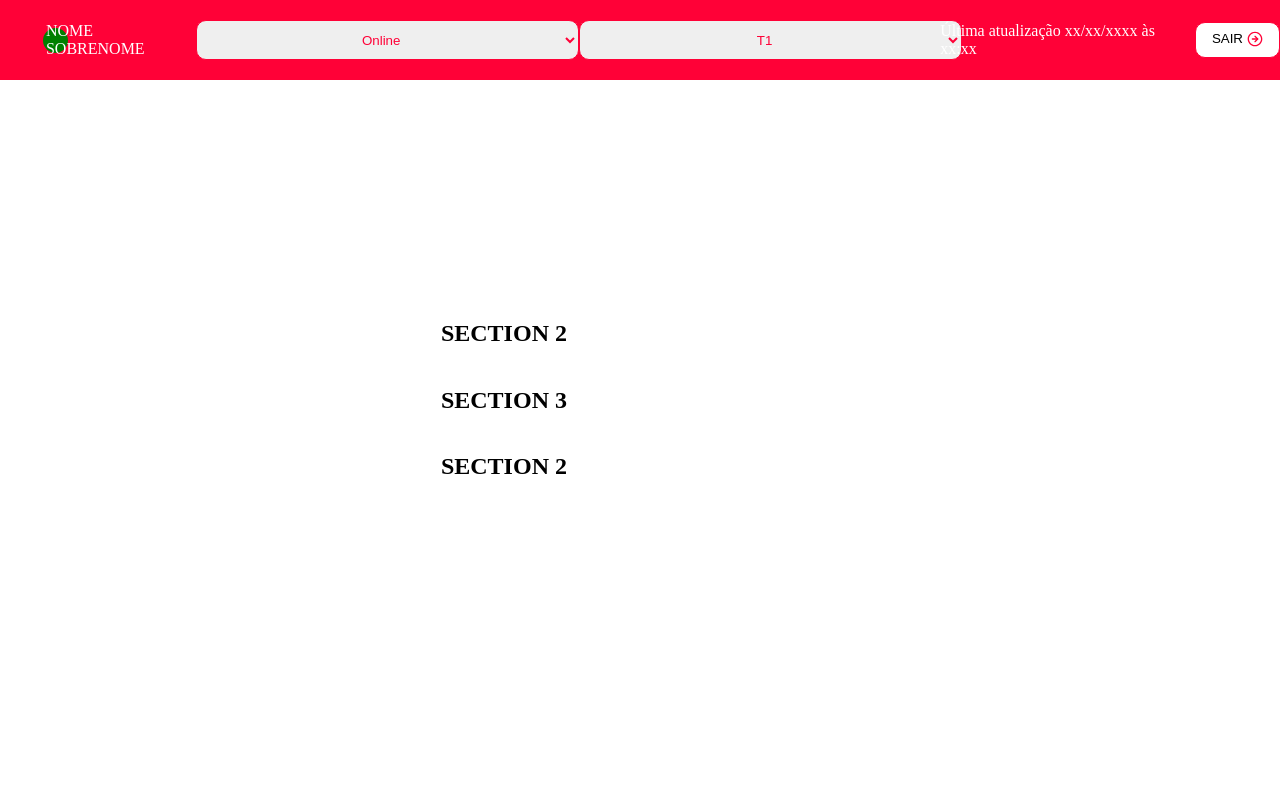
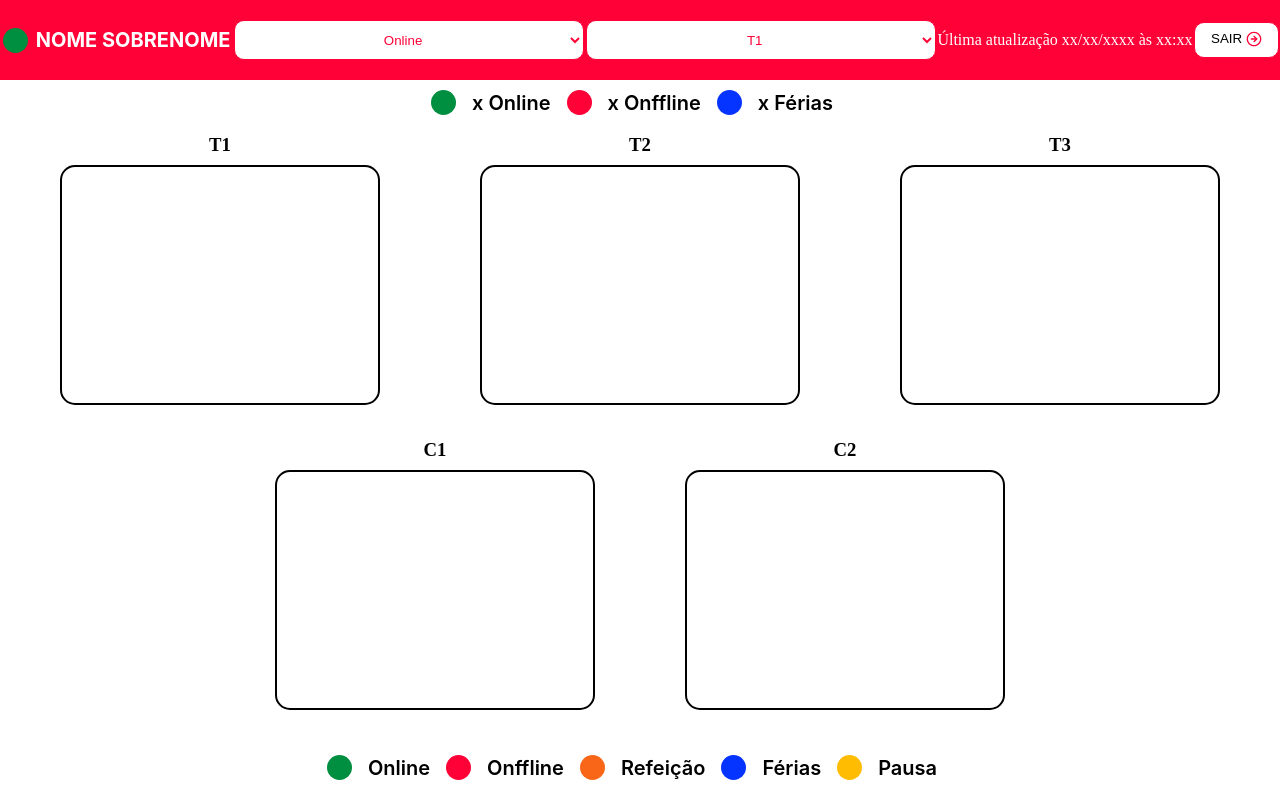
Before and after one commit to julianacsmacedo/chronos, a Python web app: template gerenciamento/templates/home.html in a window 1280 px wide. Run offline with Jinja, Linux system fonts and the light colour scheme; the template is opened without the code that fills it, so the values that code supplies are empty.

Commit message:
feat[OTS-561]:adicionando home

```diff
--- a/gerenciamento/static/styles/home.css
+++ b/gerenciamento/static/styles/home.css
@@ -22,7 +22,6 @@ nav > button {
     border-radius: 14px;
     display: flex;
     align-items: flex-start;
-    /* margin-right: 33px; */
     box-sizing: border-box;
     padding: 8px 16px;
     gap: 4px;
@@ -31,6 +30,7 @@ nav > button {
     background: #FFFFFF;
     border: 1px solid #FF0137;
     border-radius: 10px;
+    cursor: pointer;
 }
 
 nav > button:hover, focus {
@@ -39,44 +39,52 @@ nav > button:hover, focus {
     transform: scale(1.2);
 }
 
-nav > img {
-    width: 16px;
-    height: 16px;
-    flex: none;
-    order: 1;
-    flex-grow: 0;
-    margin-right: 20
+nav > p {
+    color: #FFFFFF;
 }
 
-nav > p {
-    color: #FFFFFF;
-    margin-left: -1.375rem;
+.profile {
+    display: flex;
+    justify-content: center;
+    color: #fff;
+    align-items: center;
+    padding: 2px;
+}
+
+.name {
+    padding-left: 0.5rem;
+    font-family: 'Inter';
+    font-weight: 700;
+    font-size: 20px;
+    line-height: 29px;
+    display: flex;
+    align-items: center;
 }
 
 select {
     display: flex;
     flex-direction: row;
     align-items: center;
-    padding: 0px;
-    width: 30%;
-    height: 50%;
-    left: 344px;
-    top: 2.25rem;
+    width: 21.875rem;
+    height: 2.5rem;
+    justify-items: center;
     border-radius: 10px;
     border-color: #FF0137;
+    background-color: #fff;
     color: #FF0137;
+    cursor: pointer;
 }
 
 select > option {
     text-align: center;
     font-family: 'Inter', sans-serif;
-    font-style: normal;
     font-weight: 500;
     font-size: 18px;
     line-height: 20px;
     flex: none;
     order: 1;
     flex-grow: 1;
+    cursor: pointer;
 }
 
 nav > span {
@@ -87,19 +95,106 @@ nav > span {
 }
 
 /* ESTILIZAÇÃO  SECTIONS*/
-.dot-green {
-    height: 25px;
-    width: 25px;
-    background-color: green;
-    border-radius: 50%;
-    display: inline-block;
-}
 main {
     display: grid;
 }
 
 main > section {
     display: grid;
+}
+
+.turno, .title {
     grid-template-columns: 1fr 1fr 1fr;
-    grid-gap: 10px;
+    grid-gap: 100px;
+    justify-items: center;
 }
+
+.comercial, .c {
+    grid-template-columns: 2fr 2fr;
+    justify-items: center;
+}
+
+.space {
+    margin-left: 10.625rem;
+}
+
+.space2 {
+    margin-right: 10.625rem;
+}
+
+.title, .c {
+    margin-bottom: -10px;
+}
+
+.c{
+    margin-top: 2vh;
+}
+
+#card {
+    box-sizing: border-box;
+    width: 25vw;
+    height: 30vh;
+    border: 2px solid black;
+    border-radius: 15px;
+}
+
+#card2 {
+    box-sizing: border-box;
+    border: 2px solid black;
+    border-radius: 15px;
+    width: 25vw;
+    height: 30vh;
+}
+
+#monitor {
+    display: flex;
+    align-items: center;
+    justify-content: center;
+}
+
+footer {
+    display: flex;
+    align-items: center;
+    justify-content: center;
+    bottom: 1.25rem;
+    position: fixed;
+    width: 90%;
+    text-align: center;
+}
+
+footer > p, main > section > p {
+    margin: 0 1rem 0 1rem;
+    font-family: 'Inter';
+    font-weight: 600;
+    font-size: 20px;
+    line-height: 20px;
+    display: flex;
+    align-items: center;
+}
+
+.dot {
+    height: 25px;
+    width: 25px;
+    border-radius: 50%;
+    display: inline-block;
+}
+
+.green {
+    background-color: #008E41;
+}
+
+.red {
+    background-color: #FF0137;
+}
+
+.orange {
+    background-color:  #FA6618;
+}
+
+.blue {
+    background-color: #0533FF;
+}
+
+.yellow {
+    background-color:  #FFBC00;
+}
--- a/gerenciamento/templates/home.html
+++ b/gerenciamento/templates/home.html
@@ -10,11 +10,13 @@
 
 <body>
         <nav>
-            <span class="dot-green"></span>
-            <p>NOME SOBRENOME</p>
+            <div class="profile">
+                <span class="dot green"></span>
+                <p class="name">NOME SOBRENOME</p>
+            </div>
             <select name="status" id="">
                 <option value="">Online</option>
-                <option value="">Off</option>
+                <option value="">Offline</option>
                 <option value="">Refeição</option>
                 <option value="">Pausa</option>
                 <option value="">Férias</option>
@@ -32,21 +34,46 @@
                 <img src="../static/assets/sair_logo.svg" alt="">
             </button>
         </nav>
-        <main >
-            <section>
-                <h2>SECTION 2</h2>
+        <main>
+            <section id="monitor">
+                <span class="dot green"></span>
+                <p>x Online</p>
+                <span class="dot red"></span>
+                <p>x Onffline</p>
+                <span class="dot blue"></span>
+                <p>x Férias</p>
             </section>
-            <section>
-                <h1>SECTION 3</h1>
+            <section class="title">
+                <h3>T1</h3>
+                <h3>T2</h3>
+                <h3>T3</h3>
             </section>
-            <section>
-                <h2>SECTION 2</h2>
+            <section class="turno">
+                <div id="card"></div>
+                <div id="card"></div>
+                <div id="card"></div>
             </section>
+            <section class="c">
+                <h3 class="space">C1</h3>
+                <h3 class="space2">C2</h3>
+            </section>
+            <section class="comercial">
+                <div id="card2" class="space"></div>
+                <div id="card2" class="space2"></div>
+            </section>
+
         </main>
-
-        <!-- <footer>
-            <span class="dot-green"></span>
-        </footer> -->
-
+    <footer>
+            <span class="dot green"></span>
+            <p>Online</p>
+            <span class="dot red"></span>
+            <p>Onffline</p>
+            <span class="dot orange"></span>
+            <p>Refeição</p>
+            <span class="dot blue"></span>
+            <p>Férias</p>
+            <span class="dot yellow"></span>
+            <p>Pausa</p>
+    </footer>
 </body>
 </html>
```
